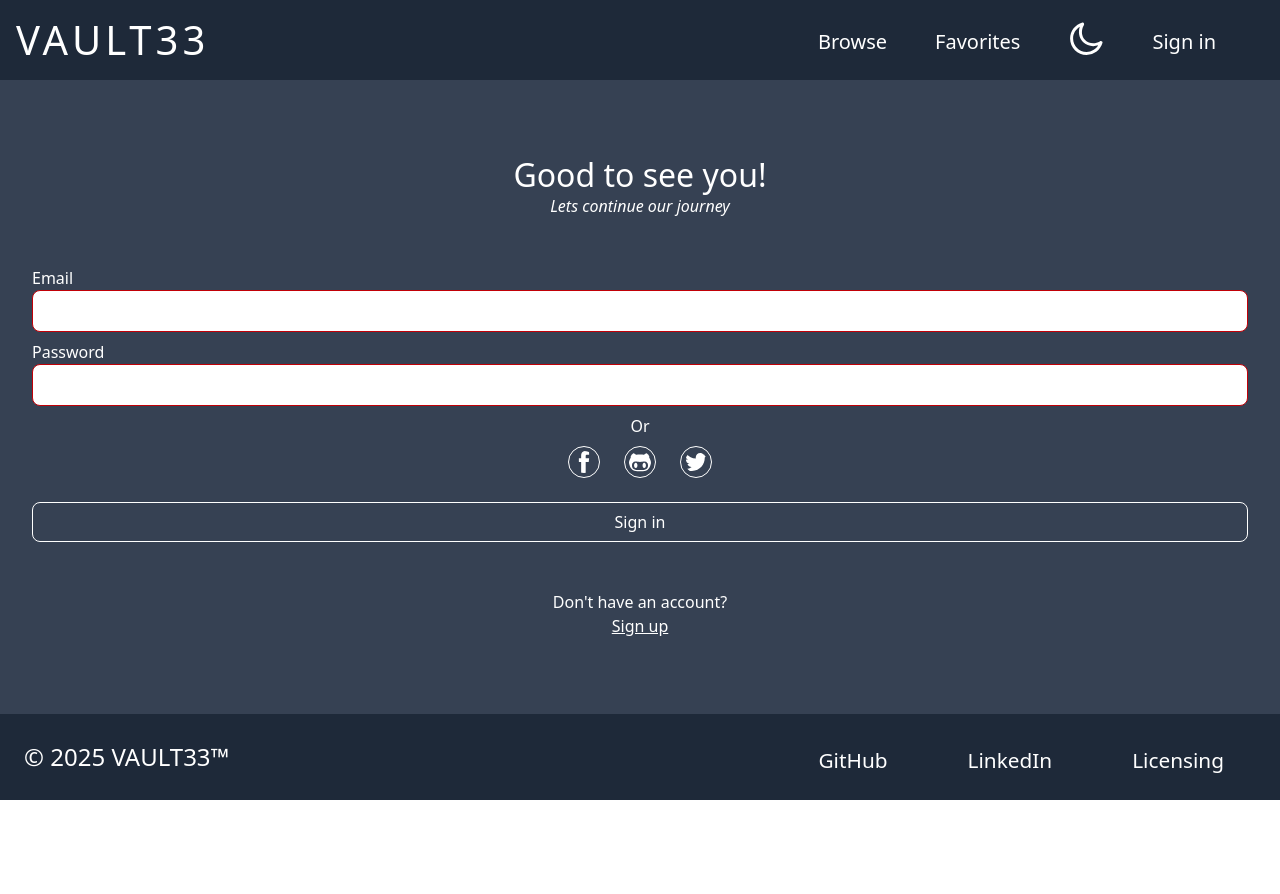
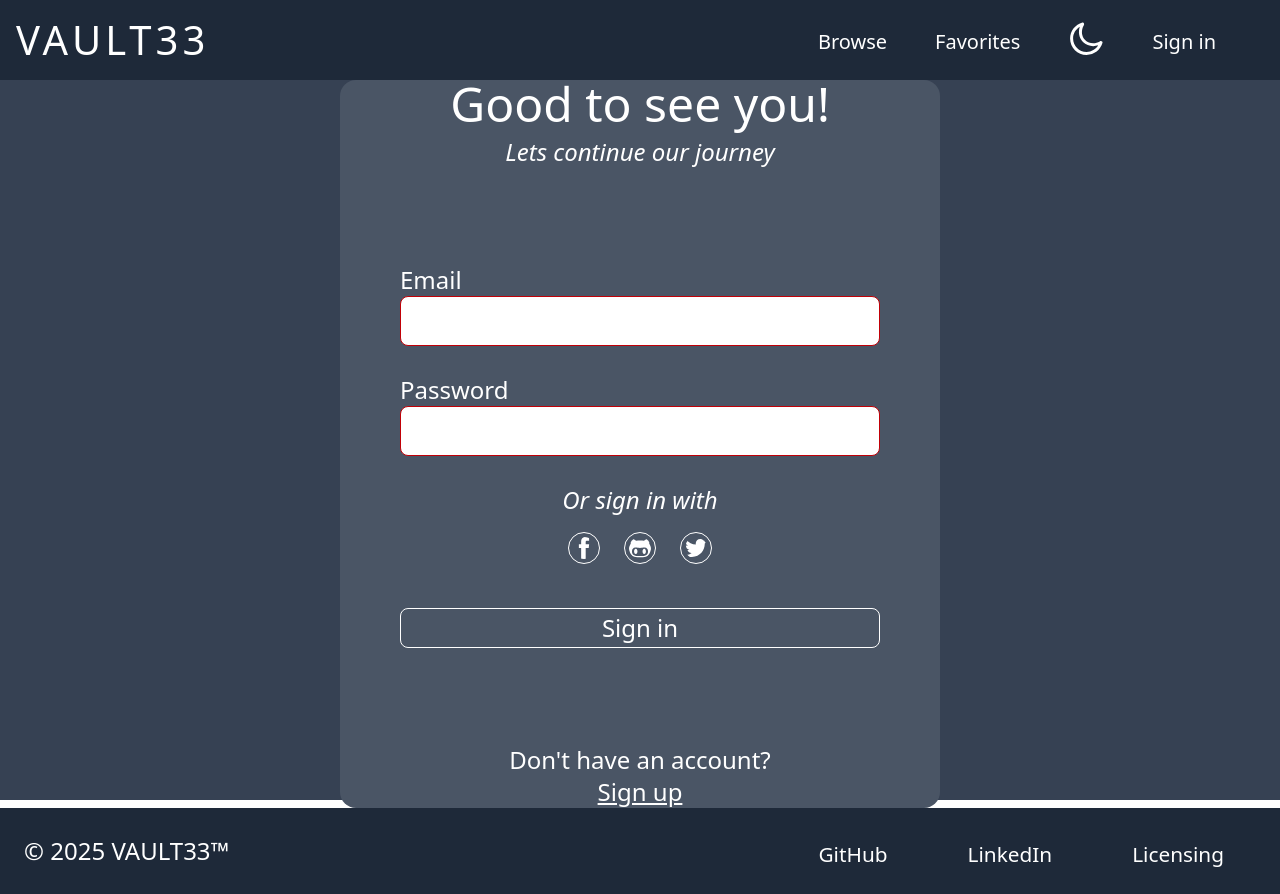
Before and after one commit to thedenisovan/videogame-archive, a React (Vite) app: page /auth in a window 1280 px wide. Before the commit the page ends 800 px from the top, so only its background shows below. Built offline with nearby package versions, Linux system fonts and the light colour scheme.

Commit message:
Add: local dropdown for signed user data

```diff
--- a/src/components/App.tsx
+++ b/src/components/App.tsx
@@ -1,21 +1,10 @@
-import { useState, createContext } from 'react';
+import { useState } from 'react';
 // import useGameData from '../components/apiHooks/GameData';
 import Header from './header/Header';
 import FooterComp from './footer/FooterComp';
 import { Outlet } from 'react-router';
-
-const ThemeContext = createContext({
-  dark: true,
-  toggleDark: () => {},
-  themeBg: () => {},
-  themeText: () => {},
-});
-
-const AuthorizationContext = createContext({
-  isLoggedIn: false,
-  // eslint-disable-next-line @typescript-eslint/no-unused-vars
-  setLoggedIn: (_bool: boolean) => {},
-});
+import AuthorizationContext from './context/Authorization';
+import ThemeContext from './context/ThemeContext';
 
 export default function App() {
   // const { data } = useGameData({ title: 'elder scrolls skyrim' });
--- /dev/null
+++ b/src/components/context/Authorization.ts
@@ -0,0 +1,9 @@
+import { createContext } from 'react';
+
+const AuthorizationContext = createContext({
+  isLoggedIn: false,
+  // eslint-disable-next-line @typescript-eslint/no-unused-vars
+  setLoggedIn: (_bool: boolean) => {},
+});
+
+export default AuthorizationContext;
--- /dev/null
+++ b/src/components/context/ThemeContext.ts
@@ -0,0 +1,10 @@
+import { createContext } from 'react';
+
+const ThemeContext = createContext({
+  dark: true,
+  toggleDark: () => {},
+  themeBg: () => {},
+  themeText: () => {},
+});
+
+export default ThemeContext;
--- a/src/components/header/DesktopHeader.tsx
+++ b/src/components/header/DesktopHeader.tsx
@@ -2,15 +2,14 @@ import { Link } from 'react-router';
 import svg from '../../utils/svg';
 import { useContext } from 'react';
 import { ThemeContext, AuthorizationContext } from '../App';
+import { Dropdown, DropdownItem } from 'flowbite-react';
 
 function DesktopHeader({ className }: { className: string }) {
   const { dark, toggleDark } = useContext(ThemeContext);
-  const { isLoggedIn } = useContext(AuthorizationContext);
+  const { isLoggedIn, setLoggedIn } = useContext(AuthorizationContext);
 
   // return correct theme comp based on value of theme boolean
   const returnTheme = () => (dark ? svg.moon : svg.sun);
-  // return correct sign in text based if user logged in or not
-  const authStatus = () => (isLoggedIn ? 'Sign out' : 'Sign in');
 
   return (
     <ul className={className}>
@@ -40,14 +39,58 @@ function DesktopHeader({ className }: { className: string }) {
         </button>
       </li>
       <li>
-        <NavButton
-          testid='auth-button'
-          dark={dark}
-          children={authStatus()}
-          path='auth'
-        />
+        {!isLoggedIn ? (
+          <NavButton
+            testid='auth-button'
+            dark={dark}
+            children='Sign in'
+            path='auth'
+          />
+        ) : (
+          <DropDownComponent dark={!dark} setLoggedIn={setLoggedIn} />
+        )}
       </li>
     </ul>
+  );
+}
+
+function DropDownComponent({
+  dark,
+  setLoggedIn,
+}: {
+  dark: boolean;
+  setLoggedIn: (isSignedIn: boolean) => void;
+}) {
+  const currUser: string | null = localStorage.getItem('current-user');
+  if (currUser === null)
+    throw new Error('Could not get user from local storage');
+
+  const parsedUser = JSON.parse(currUser);
+
+  return (
+    <Dropdown
+      className={`${
+        dark ? 'text-black' : 'text-white -translate-y-2'
+      } !text-xl !p-0 active:border-0`}
+      label='User'
+      dismissOnClick={true}
+    >
+      <div className='p-2 !pr-4 !pl-0'>
+        <DropdownItem className='!text-gray-500 p-0 hover:!bg-white'>
+          {parsedUser.id}
+        </DropdownItem>
+        <hr className='m-1 text-black -translate-x-10 w-[130%] ' />
+        <DropdownItem
+          onClick={() => {
+            setLoggedIn(false);
+            localStorage.removeItem('current-user');
+          }}
+          className='text-black p-0 hover:!bg-white'
+        >
+          Sign out
+        </DropdownItem>
+      </div>
+    </Dropdown>
   );
 }
 
--- a/src/components/header/SideBar.tsx
+++ b/src/components/header/SideBar.tsx
@@ -1,5 +1,5 @@
 import { useContext } from 'react';
-import { ThemeContext } from '../App';
+import { ThemeContext, AuthorizationContext } from '../App';
 import { Link } from 'react-router';
 import svg from '../../utils/svg';
 
@@ -11,9 +11,7 @@ export default function SideBar({
   toggleSideBar: () => void;
 }) {
   const { dark, toggleDark } = useContext(ThemeContext);
-
-  // !todo: temp value which need to be replaced with state which will check is user signed in
-  const value: boolean = true;
+  const { isLoggedIn, setLoggedIn } = useContext(AuthorizationContext);
 
   // removes focus from button and closes side bar after btn is being clicked
   const removeFocus = (
@@ -74,14 +72,25 @@ export default function SideBar({
           )}
         </button>
         <Link to='auth' className='!no-underline'>
-          <button onClick={(e) => removeFocus(e)} className='flex'>
+          <button
+            onClick={(e) => {
+              removeFocus(e);
+              // if user is signed in, set global isLoggedIn flag to false
+              // e.g. sign user out
+              if (isLoggedIn) {
+                setLoggedIn(false);
+                localStorage.removeItem('current-user');
+              }
+            }}
+            className='flex'
+          >
             {dark ? (
               <img width={30} src={svg.lightSignIn} alt='current dark mode' />
             ) : (
               <img width={30} src={svg.darkSignIn} alt='current light mode' />
             )}
             <p className={`!ml-2 mt-3 ${dark ? 'text-white' : 'text-black'}`}>
-              {value ? `Sign in` : 'Sign out'}
+              {!isLoggedIn ? `Sign in` : 'Sign out'}
             </p>
           </button>
         </Link>
--- a/src/components/main/auth/Authorization.tsx
+++ b/src/components/main/auth/Authorization.tsx
@@ -1,6 +1,7 @@
-import { useState } from 'react';
+import { useState, useContext } from 'react';
 import SignInForm from './SignInForm';
-import FormContext from './context/FormContext';
+import FormContext from '../../context/FormContext';
+import { ThemeContext } from '../../App';
 
 type FormData = {
   mail: string;
@@ -9,6 +10,7 @@ type FormData = {
 };
 
 export default function Authorization() {
+  const { dark } = useContext(ThemeContext);
   // Decides which page should be visible, sign in or registration
   const [isSignInPage, setSignInPage] = useState<boolean>(true);
   const [formData, setFormData] = useState<FormData>({
@@ -38,13 +40,22 @@ export default function Authorization() {
   const changeAuthPage = () => setSignInPage(!isSignInPage);
 
   return (
-    <main className='flex-1 flex flex-col justify-center relative '>
-      <h2 className='mb-0 text-center !font-normal'>
-        {returnText('Good to see you!', 'Welcome')}
-      </h2>
-      <p className='text-center !font-normal italic'>
-        {returnText('Lets continue our journey', 'Sign up to get started')}
-      </p>
+    <main
+      className={`
+      flex-1 flex flex-col justify-center items-center relative
+      md:w-[70vw] md:!m-auto md:gap-12 md:text-xl
+      lg:text-2xl lg:w-[600px] lg:max-h-[900px] lg:rounded-2xl
+      ${dark ? 'lg:bg-gray-600' : 'lg:bg-gray-100'}
+      `}
+    >
+      <section>
+        <h2 className='mb-0 text-center !font-normal md:!text-4xl lg:!text-5xl'>
+          {returnText('Good to see you!', 'Welcome')}
+        </h2>
+        <p className='text-center !font-normal italic md:text-xl lg:text-2xl mt-1 lg:!mt-2'>
+          {returnText('Lets continue our journey', 'Sign up to get started')}
+        </p>
+      </section>
       <FormContext
         value={{
           formData,
--- a/src/components/main/auth/SignInForm.tsx
+++ b/src/components/main/auth/SignInForm.tsx
@@ -1,11 +1,9 @@
 import { useContext, useState } from 'react';
-import { TfiFacebook } from 'react-icons/tfi';
-import { TfiGithub } from 'react-icons/tfi';
-import { TfiTwitterAlt } from 'react-icons/tfi';
+import { useNavigate } from 'react-router';
+import { TfiGithub, TfiFacebook, TfiTwitterAlt } from 'react-icons/tfi';
 import { FormContext } from './Authorization';
 import { AuthorizationContext } from '../../App';
-import { registerUser } from './context/authorization';
-import { signInUser } from './context/authorization';
+import { registerUser, signInUser } from './authValidation';
 import RegistrationToast from './Toasts';
 
 type InputProps = {
@@ -23,7 +21,7 @@ export default function SignInForm() {
 
   return (
     <form
-      className='flex flex-col !m-[2rem] gap-2'
+      className='flex flex-col !my-[2rem] gap-3 md:!gap-7 w-[80%] lg:!max-w-[500px]'
       onSubmit={(e) => {
         e.preventDefault();
       }}
@@ -47,8 +45,6 @@ export default function SignInForm() {
 
       {/*returns correct toast based on validity state*/}
       <RegistrationToast result={validityError} />
-
-      <p className='text-center mb-0'>Or</p>
 
       <SignUpSvgButtons />
 
@@ -96,6 +92,7 @@ function SignInButton({
 }: {
   setValidityError: (str: string) => void;
 }) {
+  const navigate = useNavigate();
   const { setLoggedIn } = useContext(AuthorizationContext);
   const { formData, isSignInPage, eraseInput } = useContext(FormContext);
   return (
@@ -106,7 +103,7 @@ function SignInButton({
         setValidityError(validityResult);
         // if sign in details are correct set logged in flag to true e.g. sign in user.
         if (validityResult === 'sign in') {
-          console.log('you are in');
+          navigate('/');
           eraseInput();
           setLoggedIn(true);
         }
@@ -152,6 +149,8 @@ function FormInput({
 
 function SignUpSvgButtons() {
   return (
+    <section className='flex flex-col gap-3'>
+      <p className='text-center mb-0 italic'>Or sign in with</p>
       <div className='flex justify-center gap-4 mb-3'>
         <button
           onClick={(e) => e.preventDefault()}
@@ -172,5 +171,6 @@ function SignUpSvgButtons() {
           <TfiTwitterAlt className='custom-btn' />
         </button>
       </div>
+    </section>
   );
 }
```
Also changed, not shown: src/components/context/FormContext.ts (renamed from src/components/main/auth/context/FormContext.ts), src/components/main/auth/authValidation.ts (renamed from src/components/main/auth/context/authorization.ts). Lines whose indentation alone changed are shown as unchanged.
